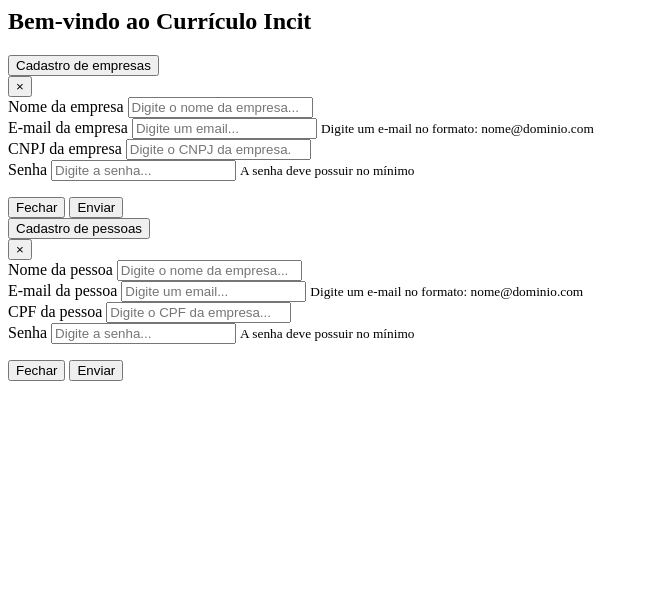
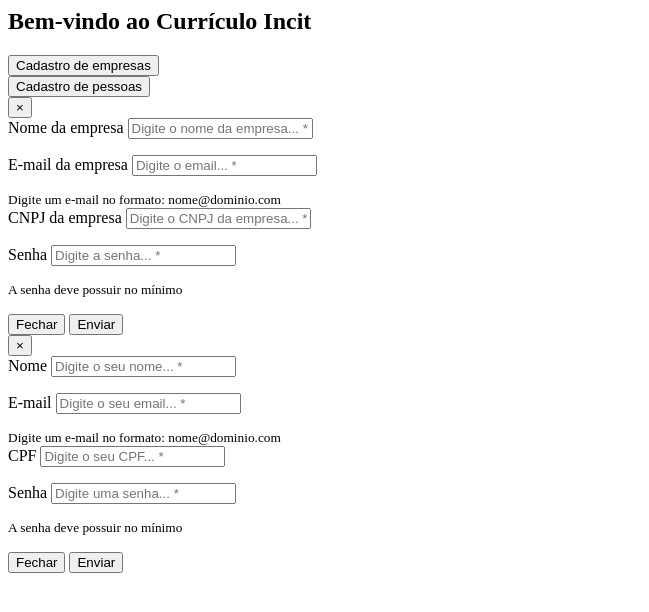
Before and after one commit to fabio-dev-br/curriculoIncitBackEnd, a PHP site: page /app/views/template/homeCurriculo/index.php in a window 1280 px wide. Shown: the top 612 px of the page, without its empty margins (0-649 px from the left). Run offline with PHP 8.4, Linux system fonts and the light colour scheme.

Commit message:
Add do cadastro de empresas/pessoas

```diff
--- a/app/config/template-routes.php
+++ b/app/config/template-routes.php
@@ -19,7 +19,7 @@
             $layout = new View\Layout();
             $layout
                 ->addStylesheet('/css/home.min.css')
-                ->addScript('/js/home.min.js')
+                ->addScript('/js/homeCurriculo.min.js')
                 ->render('homeCurriculo/index');
         }
     ],
--- a/app/views/template/homeCurriculo/index.php
+++ b/app/views/template/homeCurriculo/index.php
@@ -3,19 +3,101 @@
         <h1>Bem-vindo ao Currículo Incit</h1>
     </div>
 </section>
+<!-- Para lembrar user_type = 0 para empresa e user_type = 1 para pessoa -->
 <section class="pt-2 pb-3">
     <div class="container">
         <div class="row text-center">
             <div class="col-sm mt-4">
+
                 <!-- Botão para abrir o modal de cadastro de empresas -->
                 <button type="button" class="btn btn-lg btn-primary" data-toggle="modal" data-target="#companyFields">
                     Cadastro de empresas
                 </button>
+            </div>
+            <div class="col-sm mt-4">
+
+                <!-- Botão para abrir o modal de cadastro de pessoas -->
+                <button type="button" class="btn btn-lg btn-primary" data-toggle="modal" data-target="#peopleFields">
+                    Cadastro de pessoas
+                </button>
+            </div>
+        </div>
+    </div>
+</section>
 
 <!-- Modal do cadastro de empresas -->
-                <div class="modal fade" id="companyFields">
+<div class="modal fade" tabindex="-1" role="dialog" id="companyFields">
     <div class="modal-dialog modal-lg">
-                        <div class="modal-content">
+        <div class="modal-content" id="companyModal">
+
+            <!-- Modal Header -->
+            <div class="modal-header">
+                <button type="button" class="close" data-dismiss="modal">
+                    <span aria-hidden="true">&times;</span>
+                </button>
+            </div>
+
+            <!-- Modal body -->
+            <div class="modal-body" >
+                <!-- Formulário de empresa, contém: nome, email, cnpj, senha e tipo de usuário(empresa = 0) -->
+                <form>
+                    <div class="form-group">
+                        <label for="companyName"> Nome da empresa </label>
+                        <input type="text" class="form-control bg-transparent"
+                            id="companyName"
+                            v-model="name"
+                            placeholder="Digite o nome da empresa... *" required>
+                        <p class="help-block text-danger"></p>
+                    </div>
+                    <div class="form-group">
+                        <label for="companyEmail"> E-mail da empresa </label>
+                        <input type="email" class="form-control bg-transparent"
+                            id="companyEmail"
+                            aria-describedby="emailHelp"
+                            v-model="email"
+                            placeholder="Digite o email... *" required>
+                        <p class="help-block text-danger"></p>
+                        <small id="emailHelp" class="form-text text-muted"> Digite um e-mail no formato: nome@dominio.com </small>
+                    </div>
+                    <div class="form-group">
+                        <label for="companyCnpj"> CNPJ da empresa </label>
+                        <input type="text" class="form-control bg-transparent"
+                            id="companyCpf"
+                            v-model="identity"
+                            placeholder="Digite o CNPJ da empresa... *" required>
+                        <p class="help-block text-danger"></p>
+                    </div>
+                    <div class="form-group">
+                        <label for="companyPassword"> Senha </label>
+                        <input type="password" class="form-control bg-transparent"
+                            id="companyPassword"
+                            aria-describedby="passwordHelp"
+                            v-model="password"
+                            placeholder="Digite a senha... *" required>
+                        <p class="help-block text-danger"></p>
+                        <small id="passwordHelp" class="form-text text-muted"> A senha deve possuir no mínimo  </small>
+                    </div>
+                    <!-- <input type="hidden" v-model="user_type" value="aaaaa"> -->
+                </form>
+            </div>
+
+            <!-- Modal footer -->
+            <div class="modal-footer">
+                <button type="button" class="btn btn-danger"
+                    data-dismiss="modal">Fechar</button>
+                <button type="button" class="btn btn-primary"
+                    data-dismiss="modal"
+                    v-on:click="user_type = 0 , sendInfo()"
+                    >Enviar</button>
+            </div>
+        </div>
+    </div>
+</div>
+
+<!-- Modal do cadastro de pessoas -->
+<div class="modal fade" tabindex="-1" role="dialog" id="peopleFields">
+    <div class="modal-dialog modal-lg">
+        <div class="modal-content" id="personModal">
 
             <!-- Modal Header -->
             <div class="modal-header">
@@ -26,88 +108,58 @@
 
             <!-- Modal body -->
             <div class="modal-body">
-                                <form>
+
+                <!-- Formulário de pessoa, contém: nome, email, cpf, senha e tipo de usuário(pessoa = 1) -->
+                <form id="personForm">
                     <div class="form-group">
-                                        <label for="companyName"> Nome da empresa </label>
-                                        <input aria-labelledby="name companyFields" aria-hidden="true" type="text" class="form-control" id="companyName" placeholder="Digite o nome da empresa...">
+                        <label for="personName"> Nome </label>
+                        <input type="text" class="form-control bg-transparent"
+                            id="personName"
+                            v-model="name"
+                            placeholder="Digite o seu nome... *" required>
+                        <p class="help-block text-danger"></p>
                     </div>
                     <div class="form-group">
-                                        <label for="companyEmail"> E-mail da empresa </label>
-                                        <input aria-labelledby="email companyFields" aria-hidden="true" type="email" class="form-control" id="companyEmail" aria-describedby="emailHelp" placeholder="Digite um email...">
+                        <label for="personEmail"> E-mail </label>
+                        <input type="email" class="form-control bg-transparent"
+                            id="personEmail"
+                            aria-describedby="emailHelp"
+                            v-model="email"
+                            placeholder="Digite o seu email... *" required>
+                        <p class="help-block text-danger"></p>
                         <small id="emailHelp" class="form-text text-muted"> Digite um e-mail no formato: nome@dominio.com </small>
                     </div>
                     <div class="form-group">
-                                        <label for="companyCnpj"> CNPJ da empresa </label>
-                                        <input aria-labelledby="cnpj companyFields" aria-hidden="true" type="number" class="form-control" id="companyCnpj" placeholder="Digite o CNPJ da empresa...">
+                        <label for="personCpf"> CPF </label>
+                        <input type="text" class="form-control bg-transparent"
+                            id="personCpf"
+                            v-model="identity"
+                            placeholder="Digite o seu CPF... *" required>
+                        <p class="help-block text-danger"></p>
                     </div>
                     <div class="form-group">
-                                        <label for="companyPassword"> Senha </label>
-                                        <input aria-labelledby="password companyFields" aria-hidden="true" type="password" class="form-control" id="companyPassword" aria-describedby="passwordHelp" placeholder="Digite a senha...">
+                        <label for="personPassword"> Senha </label>
+                        <input type="password" class="form-control bg-transparent"
+                            id="personPassword"
+                            aria-describedby="passwordHelp"
+                            v-model="password"
+                            placeholder="Digite uma senha... *" required>
+                        <p class="help-block text-danger"></p>
                         <small id="passwordHelp" class="form-text text-muted"> A senha deve possuir no mínimo  </small>
                     </div>
+                    <input type="hidden" v-model="user_type" value="1">
                 </form>
             </div>
 
             <!-- Modal footer -->
             <div class="modal-footer">
-                                <button type="button" class="btn btn-danger" data-dismiss="modal">Fechar</button>
-                                <button type="button" class="btn btn-primary" data-dismiss="modal">Enviar</button>
+                <button type="button" class="btn btn-danger"
+                    data-dismiss="modal">Fechar</button>
+                <button type="submit" class="btn btn-primary"
+                    data-dismiss="modal"
+                    v-on:click="user_type = 1 , sendInfo()"
+                    >Enviar</button>
             </div>
         </div>
     </div>
 </div>
-            </div>
-            <div class="col-sm mt-4">
-                <!-- Botão para abrir o modal de cadastro de pessoas -->
-                <button type="button" class="btn btn-lg btn-primary" data-toggle="modal" data-target="#peopleFields">
-                    Cadastro de pessoas
-                </button>
-
-                <!-- Modal do cadastro de pessoas -->
-                <div class="modal fade" id="peopleFields">
-                    <div class="modal-dialog modal-lg">
-                        <div class="modal-content">
-
-                            <!-- Modal Header -->
-                            <div class="modal-header">
-                                <button type="button" class="close" data-dismiss="modal">
-                                    <span aria-hidden="true">&times;</span>
-                                </button>
-                            </div>
-
-                            <!-- Modal body -->
-                            <div class="modal-body">
-                                <form>
-                                    <div class="form-group">
-                                        <label for="personName"> Nome da pessoa </label>
-                                        <input aria-labelledby="name personFields" aria-hidden="true" type="text" class="form-control" id="personName" placeholder="Digite o nome da empresa...">
-                                    </div>
-                                    <div class="form-group">
-                                        <label for="personEmail"> E-mail da pessoa </label>
-                                        <input aria-labelledby="email personFields" aria-hidden="true" type="email" class="form-control" id="personEmail" aria-describedby="emailHelp" placeholder="Digite um email...">
-                                        <small id="emailHelp" class="form-text text-muted"> Digite um e-mail no formato: nome@dominio.com </small>
-                                    </div>
-                                    <div class="form-group">
-                                        <label for="personCpf"> CPF da pessoa </label>
-                                        <input aria-labelledby="cpf personFields" aria-hidden="true" type="number" class="form-control" id="personCnpj" placeholder="Digite o CPF da empresa...">
-                                    </div>
-                                    <div class="form-group">
-                                        <label for="personPassword"> Senha </label>
-                                        <input aria-labelledby="password personFields" aria-hidden="true" type="password" class="form-control" id="personPassword" aria-describedby="passwordHelp" placeholder="Digite a senha...">
-                                        <small id="passwordHelp" class="form-text text-muted"> A senha deve possuir no mínimo  </small>
-                                    </div>
-                                </form>
-                            </div>
-
-                            <!-- Modal footer -->
-                            <div class="modal-footer">
-                                <button type="button" class="btn btn-danger" data-dismiss="modal">Fechar</button>
-                                <button type="button" class="btn btn-primary" data-dismiss="modal">Enviar</button>
-                            </div>
-                        </div>
-                    </div>
-                </div>
-            </div>
-        </div>
-    </div>
-</section>
--- a/assets/sass/docs.scss
+++ /dev/null
@@ -1,3 +0,0 @@
-.caption {
-    min-height: 200px;
-}
--- a/assets/sass/theme/_type.scss
+++ /dev/null
@@ -1 +0,0 @@
-// typography classes only see boostrap "_type.scss" for examples
--- a/assets/sass/theme/_variables.scss
+++ b/assets/sass/theme/_variables.scss
@@ -379,9 +379,9 @@
 $btn-block-spacing-y:         .5rem !default;
 
 // Allows for customizing button radius independently from global border radius
-$btn-border-radius:           0;
-$btn-border-radius-lg:        0;
-$btn-border-radius-sm:        0;
+$btn-border-radius:           $border-radius;
+$btn-border-radius-lg:        $border-radius-lg;
+$btn-border-radius-sm:        $border-radius-sm;
 
 $btn-transition:              color .15s ease-in-out, background-color .15s ease-in-out, border-color .15s ease-in-out, box-shadow .15s ease-in-out !default;
 
```
Also changed, not shown: app/views/partial/layout/layout.php (+5 -2 lines), app/views/template/home/index.php (+27 -0 lines), assets/js/homeCurriculo.js (added, +74 -0 lines), assets/sass/home.scss (+1 -7 lines), assets/sass/theme/main.scss (+6 -21 lines). Lines whose indentation alone changed are shown as unchanged.
